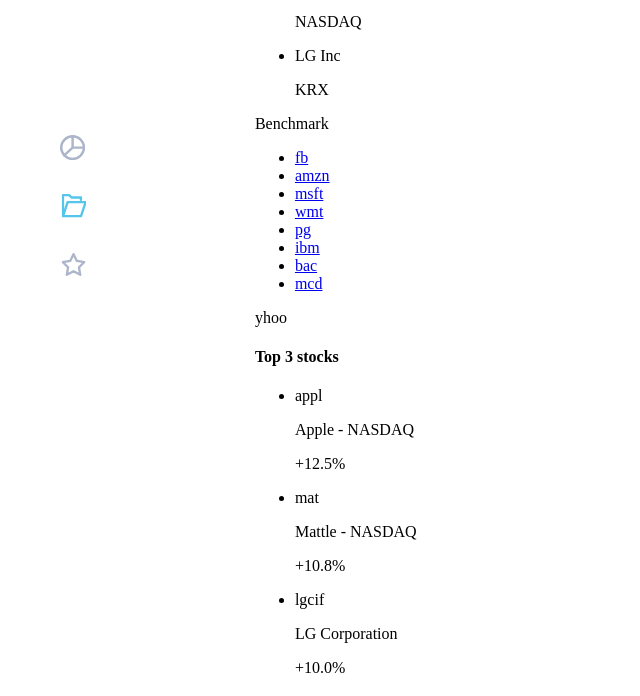
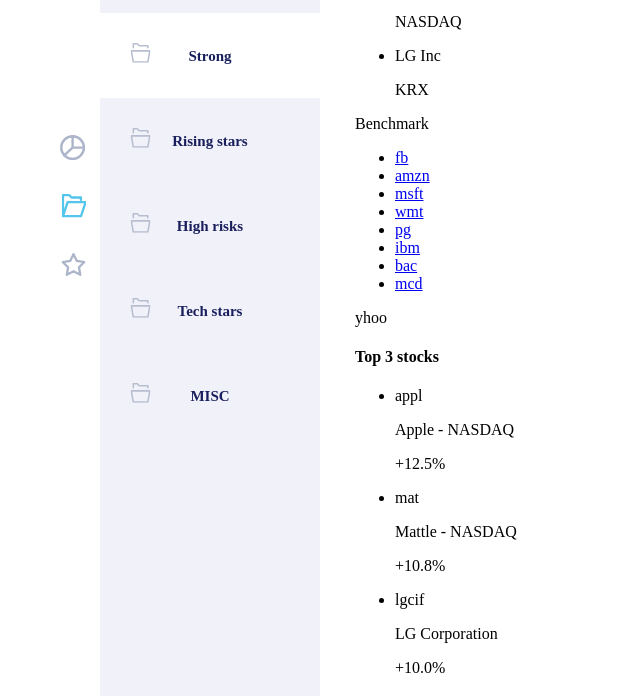
Before and after one commit to tatiana-oleynik/edcth-ui, a website: page index.html in a window 1280 px wide. Shown: the part 215-911 px from the top of the page, without its empty margins (0-640 px from the left). Drawn offline with nearby package versions, Linux system fonts and the light colour scheme; files that its build step writes are made by us from their sources; files whose address does not match are found by name.

Commit message:
Adding styles to the portfolios

```diff
--- /dev/null
+++ b/source/sass/blocks/portfolios.scss
@@ -0,0 +1,64 @@
+.portfolios {
+  width: 220px;
+  margin-right: 35px;
+
+  background-color: #f1f1f9;
+}
+
+.portfolios__title {
+  @include indents;
+  font-size: 20px;
+  color: #191f5d;
+
+  margin-top: 40px;
+  margin-bottom: 80px;
+
+  text-align: center;
+}
+
+.portfolios__list {
+  @include indents;
+  position: sticky;
+  top: 0;
+
+  list-style: none;
+}
+
+.portfolios__item {
+  position: relative;
+
+  min-height: 85px;
+
+  text-align: center;
+
+  &--active {
+    background-color: #ffffff;
+  }
+}
+
+.portfolios__item::before {
+  content: "";
+
+  position: absolute;
+  top: 30px;
+  left: 30px;
+
+  width: 40px;
+  height: 40px;
+
+  background: url("img/file.svg") no-repeat;
+}
+
+.portfolios__link {
+  @include indents;
+  display: block;
+
+  font-size: 15px;
+  font-weight: bold;
+  color: #191f5d;
+
+  margin-bottom: 10px;
+  padding-top: 35px;
+
+  text-decoration: none;
+}
--- a/source/sass/style.scss
+++ b/source/sass/style.scss
@@ -2,3 +2,4 @@
 @import "blocks/scaffolding.scss";
 @import "blocks/wrapper.scss";
 @import "blocks/sidebar.scss";
+@import "blocks/portfolios.scss";
```
